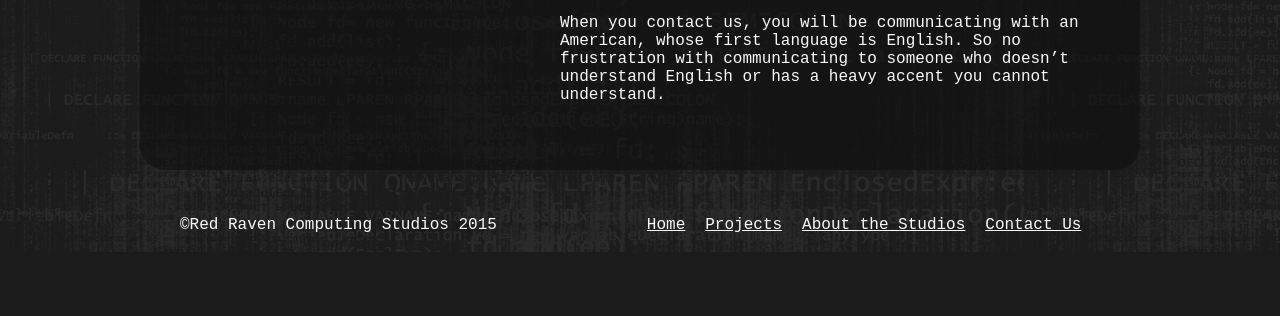
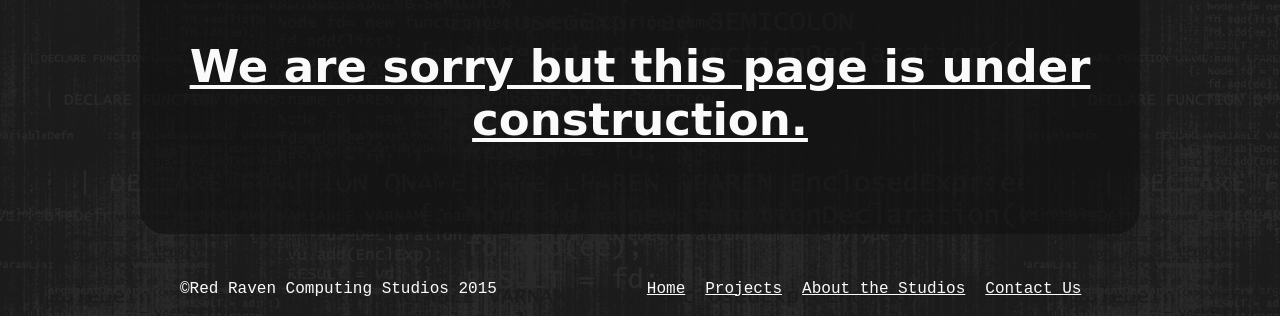
Before and after one commit to EberronBruce/redravenwebsitephp, a PHP site: page / in a window 1280 px wide. Shown: the part 789-1105 px from the top of the page. Before the commit the page ends 1041 px from the top, so only its background shows below. Run offline with PHP 8.4, Linux system fonts and the light colour scheme.

```diff
--- a/content/home.php
+++ b/content/home.php
@@ -1,25 +1,10 @@
 <section>
-    <figure class="raven">
-        <img id="bigraven" src="image/raven.png" alt="A Big Red Raven" />
+
+    <h1>Home page</h1>
+    <figure style = "text-align: center">
+        <img src="image/construct.png" alt="Page Under Construction" />
     </figure>
+    <h1>We are sorry but this page is under construction.</h1>
 
-    <article id="homeArticle">
-        <h1>Welcome to Red Raven Computing Studios</h1>
-        <p>Thank you for visiting us. We are glad you are here. We view
-            computing and coding as an art form. We design and build
-            websites, write mobile applications, and other computing
-            solutions. We are also interested in ubiquitous development
-            as well.
-        </p>
-        <p>With our technical knowledge and experiences we also consult
-            on all kinds of matters related to Information Technology and
-            Computing. So, let us know if you need an extra hand with a
-            project.
-        </p>
-        <p>When you contact us, you will be communicating with an American,
-            whose first language is English. So no frustration with
-            communicating to someone who doesn’t understand English or has
-            a heavy accent you cannot understand.
-        </p>
-    </article>
+
 </section>
```
